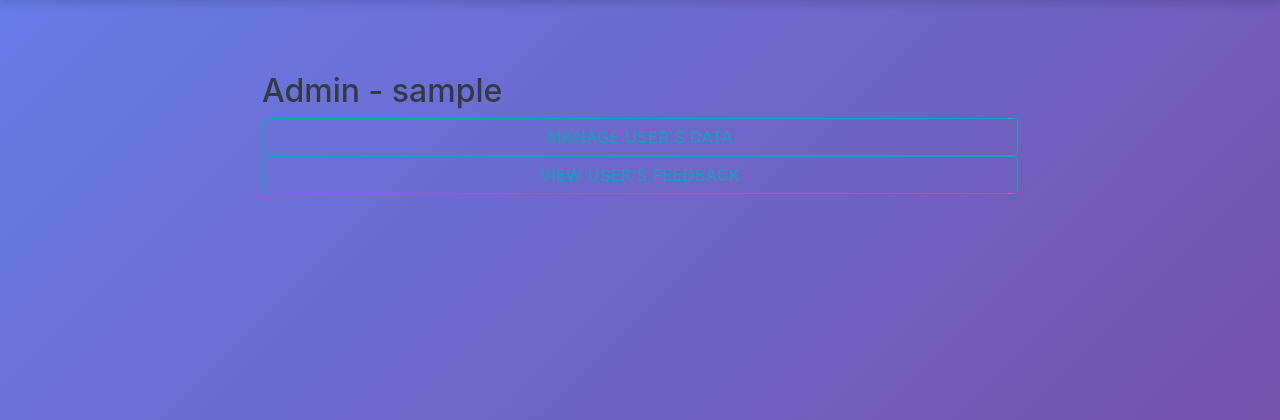
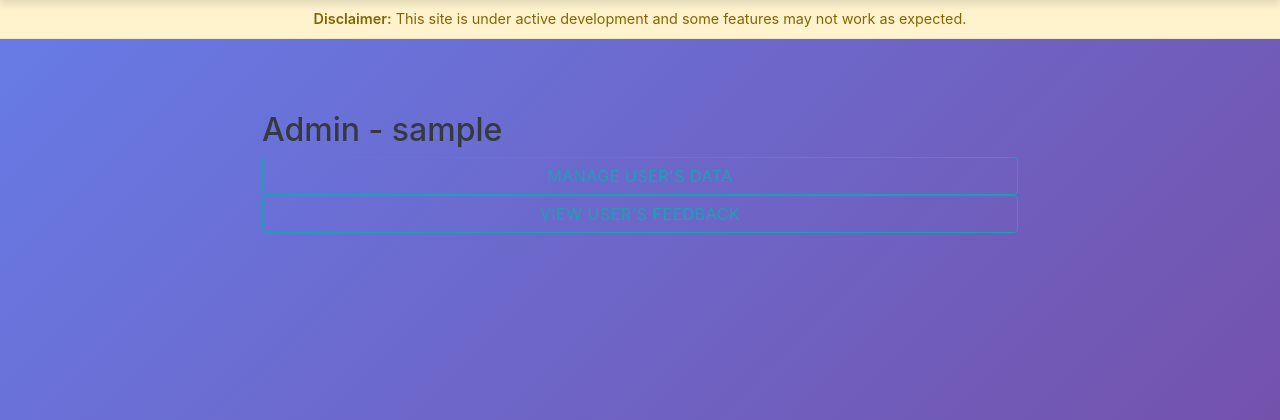
Before and after one commit to stevealvis/MLPROJECT, a Django app: page /admin_ui in a window 1280 px wide. Shown: the part 90-510 px from the top of the page. Run offline with Django 3.2, Linux system fonts and the light colour scheme; the visitor is signed in with stand-in values (Sample User, id 1); data that the repository does not hold is empty; parts of the project's set-up code (start-up, migrations or seed data) failed here and were passed over; some libraries are stand-ins or nearby versions.

Commit message:
feat: add disclaimer banner to inform users of active development

```diff
--- a/templates/basic.html
+++ b/templates/basic.html
@@ -217,6 +217,20 @@
         height: 100px;
       }
     }
+
+    .site-disclaimer-banner {
+      background: #fff3cd;
+      color: #856404;
+      padding: 8px 16px;
+      text-align: center;
+      font-size: 0.9rem;
+      border-bottom: 1px solid rgba(0, 0, 0, 0.05);
+      z-index: 900;
+    }
+
+    .site-disclaimer-banner span {
+      font-weight: 600;
+    }
   </style>
 
 
@@ -329,6 +343,9 @@
                   </ul>
               </div>
           </nav>
+          <div class="site-disclaimer-banner">
+            <span>Disclaimer:</span> This site is under active development and some features may not work as expected.
+          </div>
 
 
 
```
